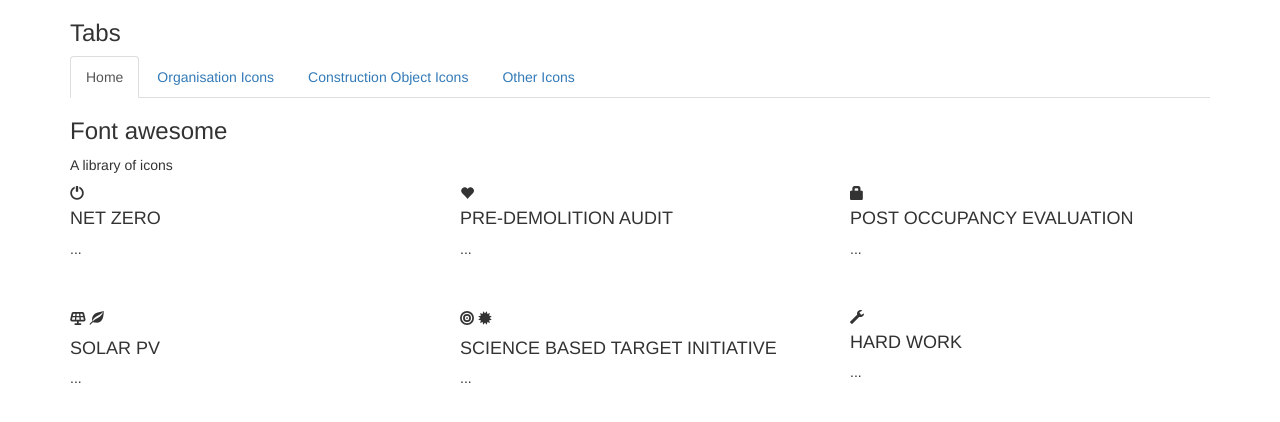
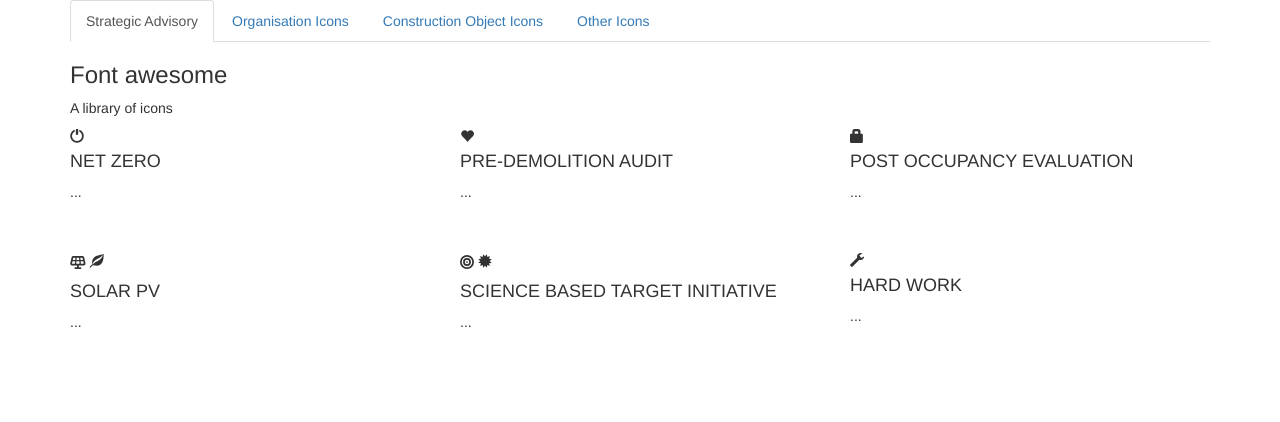
Before and after one commit to JulesBuh/font-awesome, a plain HTML site: page index.html in a window 1280 px wide. Drawn offline with nearby package versions, Linux system fonts and the light colour scheme.

Commit message:
Update index.html

```diff
--- a/index.html
+++ b/index.html
@@ -13,9 +13,8 @@
 <body>
 
 <div class="container">
-  <h3>Tabs</h3>
   <ul class="nav nav-tabs">
-    <li class="active"><a data-toggle="tab" href="#home">Home</a></li>
+    <li class="active"><a data-toggle="tab" href="#home">Strategic Advisory</a></li>
     <li><a data-toggle="tab" href="#menu1">Organisation Icons</a></li>
     <li><a data-toggle="tab" href="#menu2">Construction Object Icons</a></li>
     <li><a data-toggle="tab" href="#menu3">Other Icons</a></li>
```
